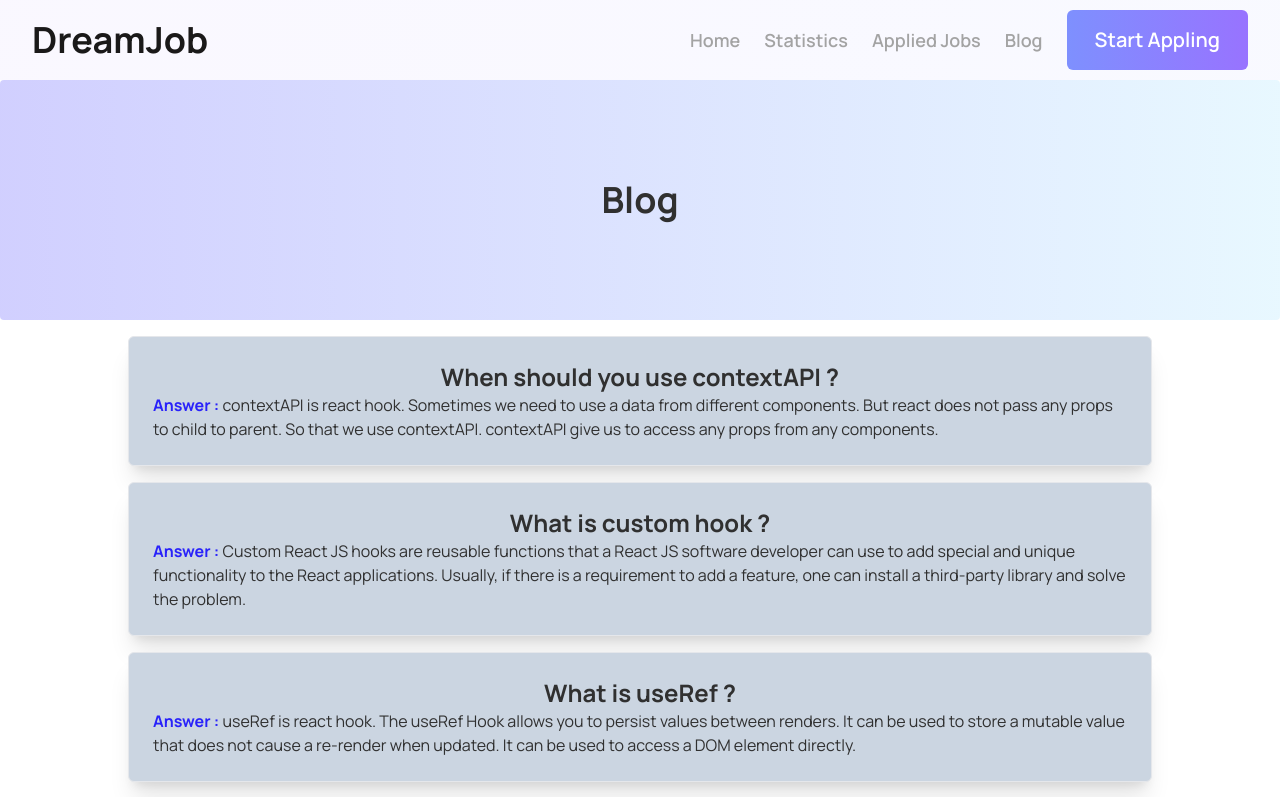
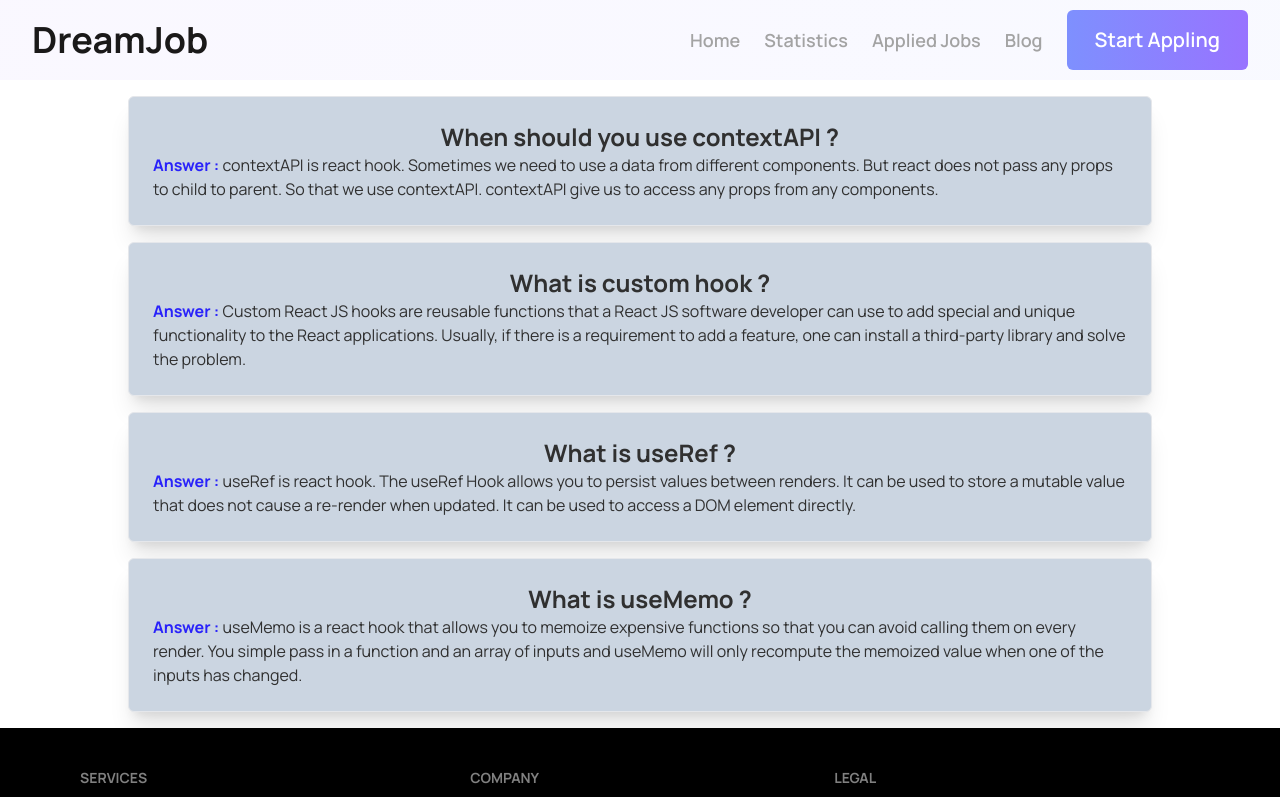
Before and after one commit to khairul-bashar/carrer-hub, a React (Vite) app: page /Blog in a window 1280 px wide. Shown: the top 797 px of the page. Built offline with nearby package versions, Linux system fonts and the light colour scheme.

Commit message:
blog page not working

```diff
--- a/src/Components/Blog/Blog.jsx
+++ b/src/Components/Blog/Blog.jsx
@@ -1,12 +1,11 @@
 /** @format */
 
 import React from "react"
-import Common from "../Common/Common"
 
 const Blog = () => {
   return (
     <>
-      <Common>Blog</Common>
+
       <div className="md:w-4/5 mx-auto">
         <div className="border rounded-md shadow-xl bg-slate-300 mt-4 p-6">
           <h2 className="text-2xl text-center font-bold">
```
